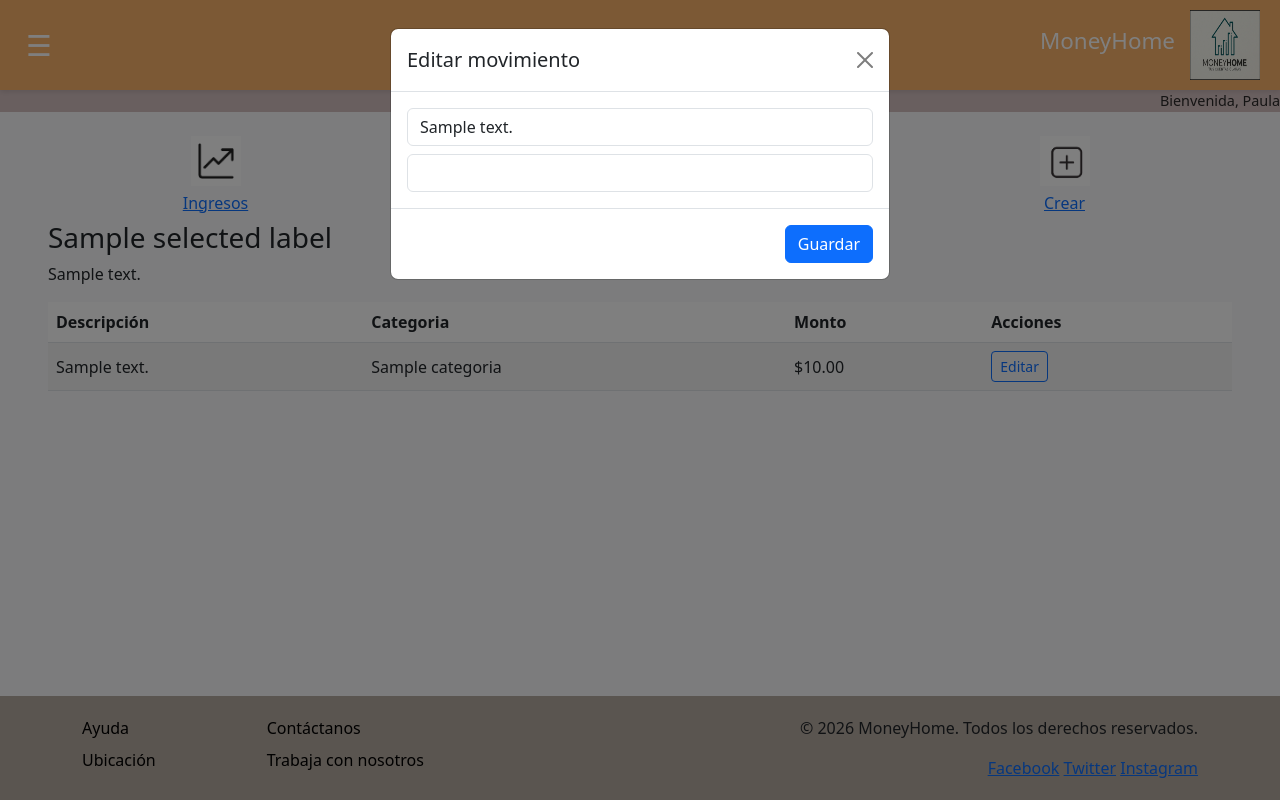
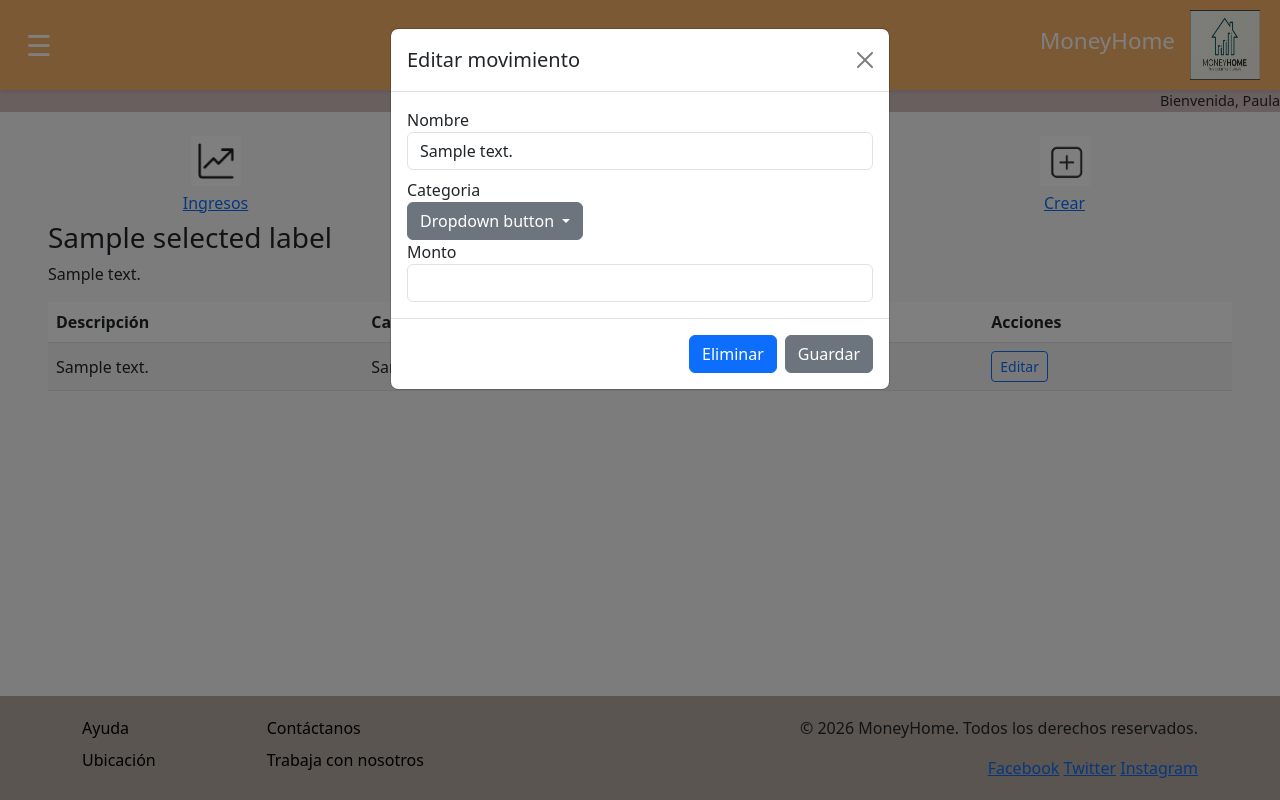
Before and after one commit to dneculmanr/MoneyHome, a Flask app: template templates/HTML/mov.html in a window 1280 px wide, after a click on "Editar". Run offline with Flask 3, Linux system fonts and the light colour scheme; the template is opened without the code that fills it: most values are stand-ins (such as "Sample title", 1, 10 or a date in 2020).

Commit message:
implementar datos en el modal editar

```diff
--- a/templates/HTML/mov.html
+++ b/templates/HTML/mov.html
@@ -106,11 +106,28 @@
             <button type="button" class="btn-close" data-bs-dismiss="modal"></button>
         </div>
         <div class="modal-body">
+            <p id="modal_mov_id" class="d-none">Nombre</p>
+            Nombre
             <input id="edit_descripcion" name="descripcion" class="form-control mb-2">
+
+            Categoria
+            <div class="dropdown">
+            <button id="edit_categoria_name" class="btn btn-secondary dropdown-toggle" type="button" data-bs-toggle="dropdown" aria-expanded="false">
+                Dropdown button
+            </button>
+            <ul class="dropdown-menu">
+                <li><a class="dropdown-item" href="#">Action</a></li>
+                <li><a class="dropdown-item" href="#">Another action</a></li>
+                <li><a class="dropdown-item" href="#">Something else here</a></li>
+            </ul>
+            </div>
+
+            Monto
             <input id="edit_monto" name="monto" type="number" step="0.01" class="form-control">
         </div>
         <div class="modal-footer">
-            <button type="submit" class="btn btn-primary">Guardar</button>
+            <button type="submit" class="btn btn-primary">Eliminar</button>
+            <button type="button" class="btn btn-secondary" data-bs-dismiss="modal">Guardar</button>
         </div>
         </form>
     </div>
```
